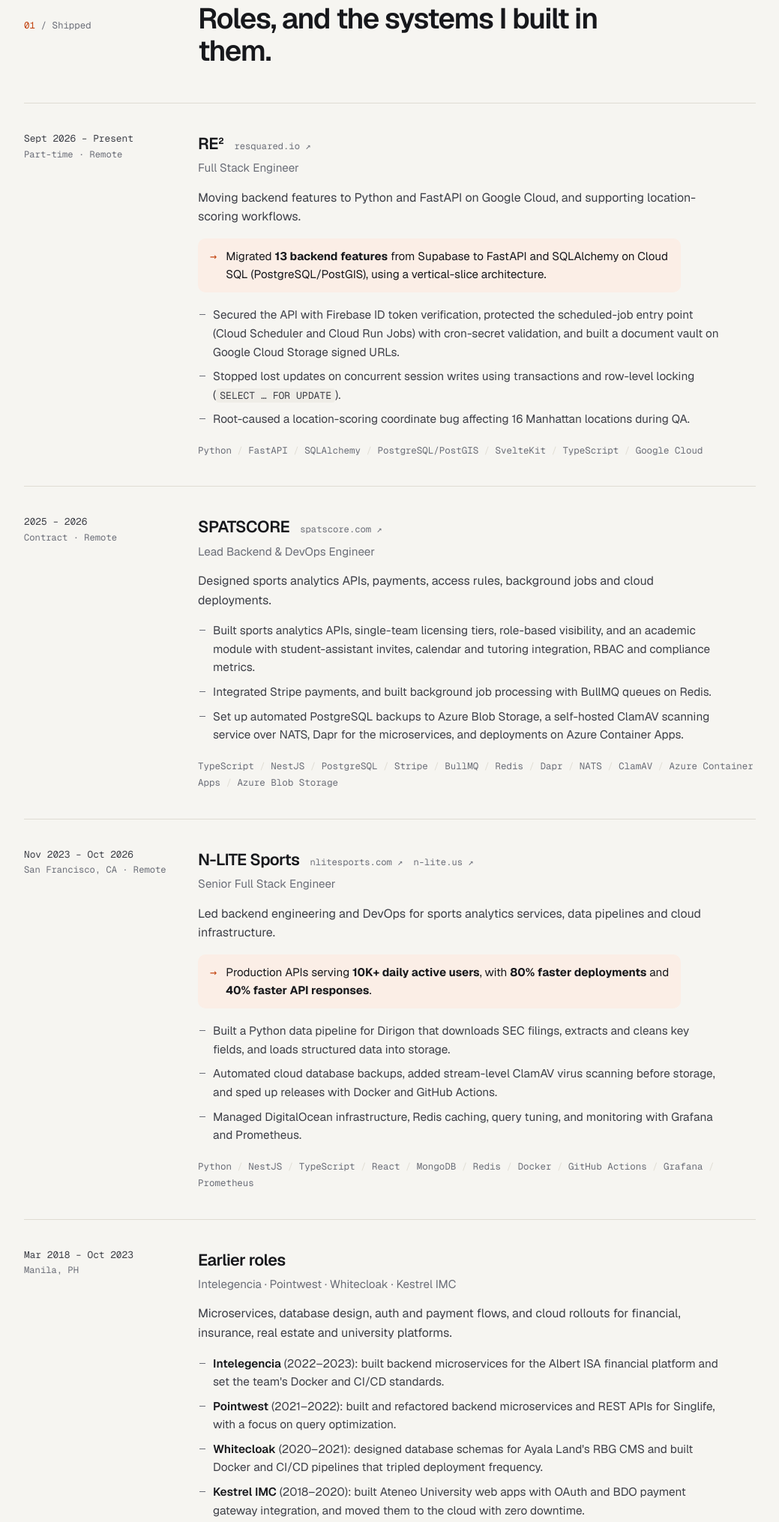
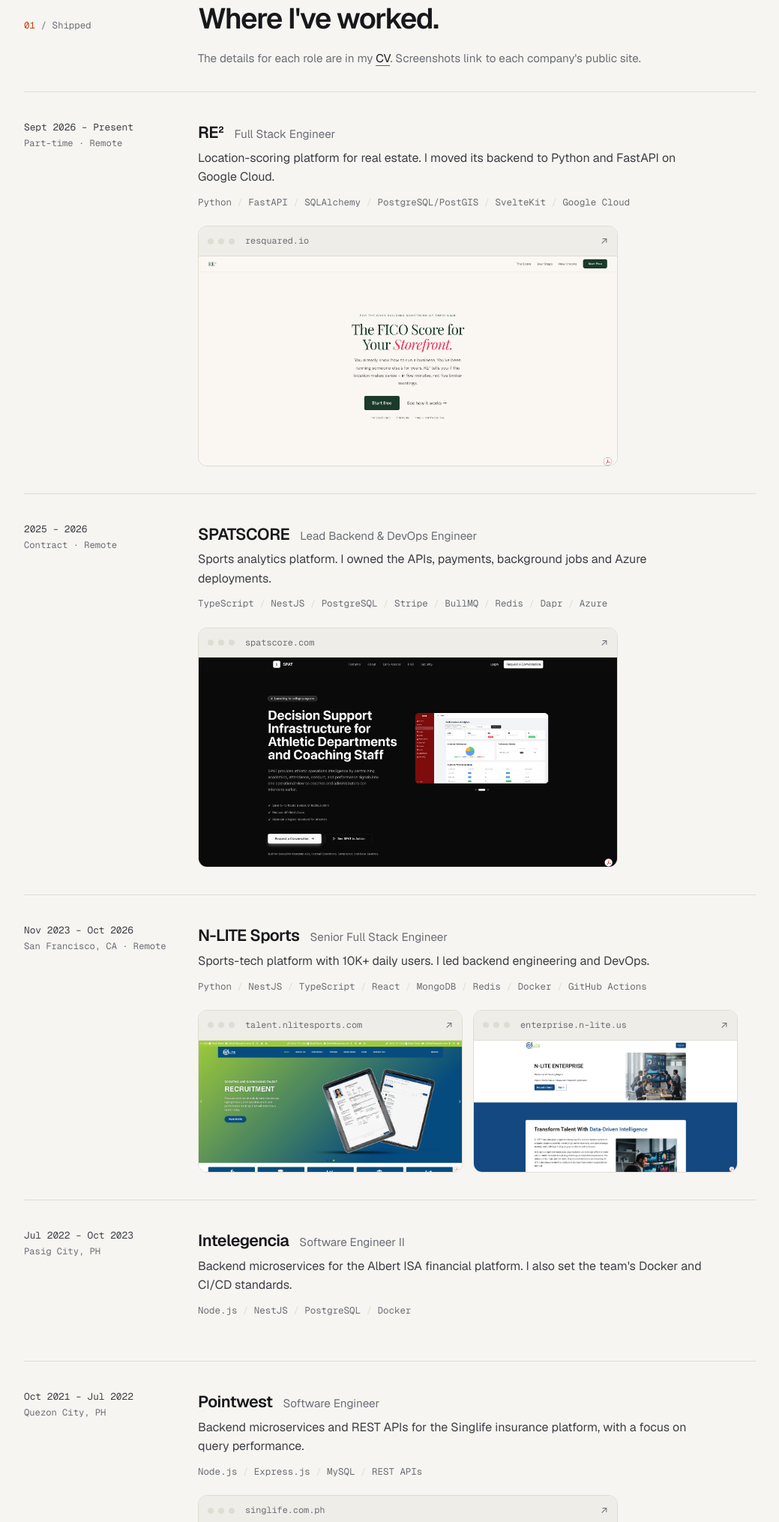
Before and after one commit to ryan-dev28/ryan-dev28.github.io, a plain HTML site: page index.html in a window 1280 px wide. Shown: the part 965-2995 px from the top of the page at 75% size, without its empty margins (120-1159 px from the left). Drawn offline with nearby package versions, Linux system fonts and the light colour scheme; files whose address does not match are found by name.

Commit message:
Refactor job section in index.html
Updated job titles, roles, and project descriptions in the work section. Adjusted layout and styling for better presentation of job information.

```diff
--- a/index.html
+++ b/index.html
@@ -187,6 +187,38 @@
     .steps p { font-size: .92rem; color: var(--muted); }
 
 
+
+    /* ---------- Work screenshots ---------- */
+    .sec-note { color: var(--muted); font-size: .95rem; margin: -28px 0 32px 232px; max-width: 62ch; }
+    .sec-note a { color: var(--ink); text-decoration: none; border-bottom: 1px solid var(--accent); }
+    .job-role-inline { color: var(--muted); font-size: .95rem; }
+    .job .job-sum { margin-bottom: 10px; }
+    .job .tech { margin-bottom: 20px; }
+    .shots { display: grid; gap: 14px; max-width: 720px; }
+    .shots.one { max-width: 560px; }
+    .shots.two { grid-template-columns: 1fr 1fr; }
+    .shots.three { grid-template-columns: repeat(3, 1fr); margin-top: 22px; max-width: none; }
+    .shot.static { cursor: default; }
+    .shot.static:hover { transform: none; box-shadow: none; border-color: var(--rule); }
+    .shot {
+      display: block; text-decoration: none; border: 1px solid var(--rule); border-radius: 12px; overflow: hidden;
+      background: var(--card); transition: transform .2s ease, box-shadow .2s ease, border-color .2s;
+    }
+    .shot:hover { transform: translateY(-3px); border-color: var(--muted); box-shadow: 0 14px 30px -18px rgba(0,0,0,.35); }
+    .shot-bar { display: flex; align-items: center; gap: 6px; padding: 9px 12px; border-bottom: 1px solid var(--rule); background: var(--paper-2); }
+    .shot-bar i { width: 8px; height: 8px; border-radius: 50%; background: var(--rule); }
+    .shot-bar span { font-family: var(--mono); font-size: .74rem; color: var(--muted); margin-left: 8px; flex: 1; }
+    .shot-bar b { font-weight: 400; font-size: .8rem; color: var(--muted); transition: color .15s; }
+    .shot:hover .shot-bar b { color: var(--accent); }
+    .shot-img { position: relative; display: block; aspect-ratio: 2 / 1; background: var(--paper); }
+    .shot-img img { position: absolute; inset: 0; width: 100%; height: 100%; object-fit: cover; object-position: top; }
+    .shot-fallback { position: absolute; inset: 0; display: grid; place-items: center; font-family: var(--mono); font-size: .85rem; color: var(--muted); }
+    .earlier { list-style: none; margin-top: 6px; }
+    .earlier li { display: grid; grid-template-columns: 130px 170px 1fr auto; gap: 12px; padding: 10px 0; border-bottom: 1px dashed var(--rule); font-size: .94rem; color: var(--ink-2); }
+    .earlier li:last-child { border-bottom: none; }
+    .earlier b { color: var(--ink); font-weight: 600; }
+    .earlier em { font-style: normal; font-family: var(--mono); font-size: .78rem; color: var(--muted); padding-top: 2px; }
+
     /* ---------- Quote ---------- */
     .quote { margin: 8px 0 0; padding: 28px 0 8px; display: grid; grid-template-columns: 200px 1fr; gap: 32px; }
     .quote::before { content: "Recommendation"; font-family: var(--mono); font-size: .78rem; color: var(--muted); padding-top: 4px; }
@@ -286,6 +318,12 @@
       .num:nth-child(n+3) { border-top: 1px solid var(--rule); }
       .sec-head, .job, .stack-group, .case, .quote { grid-template-columns: 1fr; gap: 10px; }
       .quote figcaption { grid-column: 1; margin-top: 0; }
+      .sec-note { margin: -28px 0 24px; }
+      .shots.two, .shots.three { grid-template-columns: 1fr; }
+      .earlier li { grid-template-columns: 1fr auto; gap: 2px 12px; }
+      .earlier li span:nth-of-type(1) { grid-column: 1; }
+      .earlier li span:nth-of-type(2) { grid-column: 1; font-size: .85rem; color: var(--muted); }
+      .earlier li em { grid-column: 2; grid-row: 1; }
       .prs div { grid-template-columns: 1fr; gap: 2px; }
       .viz { padding: 14px; }
       .viz.stats { grid-template-columns: 1fr; }
@@ -374,79 +412,110 @@
       <div class="wrap">
         <div class="sec-head">
           <p class="sec-tag"><em>01</em> / Shipped</p>
-          <h2 class="sec-title">Roles, and the systems I built in them.</h2>
+          <h2 class="sec-title">Where I've worked.</h2>
         </div>
+        <p class="sec-note">The details for each role are in my <a href="https://drive.google.com/file/d/1l2D6g-el2LYXSuPrLHIX0RWwlg7WQUzH/view" target="_blank" rel="noreferrer">CV</a>. Screenshots link to each company's public site.</p>
 
         <article class="job">
           <div class="job-when">Sept 2026 – Present<small>Part-time · Remote</small></div>
           <div>
-            <div class="job-title">
-              <h3>RE²</h3>
-              <a href="https://resquared.io/" target="_blank" rel="noreferrer">resquared.io ↗</a>
+            <div class="job-title"><h3>RE²</h3><span class="job-role-inline">Full Stack Engineer</span></div>
+            <p class="job-sum">Location-scoring platform for real estate. I moved its backend to Python and FastAPI on Google Cloud.</p>
+            <p class="tech"><span>Python</span><span>FastAPI</span><span>SQLAlchemy</span><span>PostgreSQL/PostGIS</span><span>SvelteKit</span><span>Google Cloud</span></p>
+            <div class="shots one">
+              <a class="shot" href="https://resquared.io/" target="_blank" rel="noreferrer" aria-label="Open resquared.io">
+                <span class="shot-bar"><i></i><i></i><i></i><span>resquared.io</span><b>↗</b></span>
+                <span class="shot-img"><span class="shot-fallback">resquared.io</span><img src="images/resquared.webp" alt="resquared.io homepage" loading="lazy" onerror="if(!this.dataset.f){this.dataset.f=1;this.src=this.src.replace('.webp','.png')}else{this.remove()}" /></span>
+              </a>
             </div>
-            <p class="job-role">Full Stack Engineer</p>
-            <p class="job-sum">Moving backend features to Python and FastAPI on Google Cloud, and supporting location-scoring workflows.</p>
-            <p class="impact"><span>Migrated <strong>13 backend features</strong> from Supabase to FastAPI and SQLAlchemy on Cloud SQL (PostgreSQL/PostGIS), using a vertical-slice architecture.</span></p>
-            <ul class="points">
-              <li>Secured the API with Firebase ID token verification, protected the scheduled-job entry point (Cloud Scheduler and Cloud Run Jobs) with cron-secret validation, and built a document vault on Google Cloud Storage signed URLs.</li>
-              <li>Stopped lost updates on concurrent session writes using transactions and row-level locking (<code>SELECT … FOR UPDATE</code>).</li>
-              <li>Root-caused a location-scoring coordinate bug affecting 16 Manhattan locations during QA.</li>
-            </ul>
-            <p class="tech"><span>Python</span><span>FastAPI</span><span>SQLAlchemy</span><span>PostgreSQL/PostGIS</span><span>SvelteKit</span><span>TypeScript</span><span>Google Cloud</span></p>
           </div>
         </article>
 
         <article class="job">
           <div class="job-when">2025 – 2026<small>Contract · Remote</small></div>
           <div>
-            <div class="job-title">
-              <h3>SPATSCORE</h3>
-              <a href="https://spatscore.com/" target="_blank" rel="noreferrer">spatscore.com ↗</a>
+            <div class="job-title"><h3>SPATSCORE</h3><span class="job-role-inline">Lead Backend &amp; DevOps Engineer</span></div>
+            <p class="job-sum">Sports analytics platform. I owned the APIs, payments, background jobs and Azure deployments.</p>
+            <p class="tech"><span>TypeScript</span><span>NestJS</span><span>PostgreSQL</span><span>Stripe</span><span>BullMQ</span><span>Redis</span><span>Dapr</span><span>Azure</span></p>
+            <div class="shots one">
+              <a class="shot" href="https://spatscore.com/" target="_blank" rel="noreferrer" aria-label="Open spatscore.com">
+                <span class="shot-bar"><i></i><i></i><i></i><span>spatscore.com</span><b>↗</b></span>
+                <span class="shot-img"><span class="shot-fallback">spatscore.com</span><img src="images/spat.webp" alt="spatscore.com homepage" loading="lazy" onerror="if(!this.dataset.f){this.dataset.f=1;this.src=this.src.replace('.webp','.png')}else{this.remove()}" /></span>
+              </a>
             </div>
-            <p class="job-role">Lead Backend &amp; DevOps Engineer</p>
-            <p class="job-sum">Designed sports analytics APIs, payments, access rules, background jobs and cloud deployments.</p>
-            <ul class="points">
-              <li>Built sports analytics APIs, single-team licensing tiers, role-based visibility, and an academic module with student-assistant invites, calendar and tutoring integration, RBAC and compliance metrics.</li>
-              <li>Integrated Stripe payments, and built background job processing with BullMQ queues on Redis.</li>
-              <li>Set up automated PostgreSQL backups to Azure Blob Storage, a self-hosted ClamAV scanning service over NATS, Dapr for the microservices, and deployments on Azure Container Apps.</li>
-            </ul>
-            <p class="tech"><span>TypeScript</span><span>NestJS</span><span>PostgreSQL</span><span>Stripe</span><span>BullMQ</span><span>Redis</span><span>Dapr</span><span>NATS</span><span>ClamAV</span><span>Azure Container Apps</span><span>Azure Blob Storage</span></p>
           </div>
         </article>
 
         <article class="job">
           <div class="job-when">Nov 2023 – Oct 2026<small>San Francisco, CA · Remote</small></div>
           <div>
-            <div class="job-title">
-              <h3>N-LITE Sports</h3>
-              <a href="https://nlitesports.com/" target="_blank" rel="noreferrer">nlitesports.com ↗</a>
-              <a href="https://n-lite.us/" target="_blank" rel="noreferrer">n-lite.us ↗</a>
+            <div class="job-title"><h3>N-LITE Sports</h3><span class="job-role-inline">Senior Full Stack Engineer</span></div>
+            <p class="job-sum">Sports-tech platform with 10K+ daily users. I led backend engineering and DevOps.</p>
+            <p class="tech"><span>Python</span><span>NestJS</span><span>TypeScript</span><span>React</span><span>MongoDB</span><span>Redis</span><span>Docker</span><span>GitHub Actions</span></p>
+            <div class="shots two">
+              <a class="shot" href="https://talent.nlitesports.com/" target="_blank" rel="noreferrer" aria-label="Open talent.nlitesports.com">
+                <span class="shot-bar"><i></i><i></i><i></i><span>talent.nlitesports.com</span><b>↗</b></span>
+                <span class="shot-img"><span class="shot-fallback">talent.nlitesports.com</span><img src="images/nlite.webp" alt="talent.nlitesports.com homepage" loading="lazy" onerror="if(!this.dataset.f){this.dataset.f=1;this.src=this.src.replace('.webp','.png')}else{this.remove()}" /></span>
+              </a>
+              <a class="shot" href="https://enterprise.n-lite.us/" target="_blank" rel="noreferrer" aria-label="Open enterprise.n-lite.us">
+                <span class="shot-bar"><i></i><i></i><i></i><span>enterprise.n-lite.us</span><b>↗</b></span>
+                <span class="shot-img"><span class="shot-fallback">enterprise.n-lite.us</span><img src="images/enterprise.webp" alt="enterprise.n-lite.us homepage" loading="lazy" onerror="if(!this.dataset.f){this.dataset.f=1;this.src=this.src.replace('.webp','.png')}else{this.remove()}" /></span>
+              </a>
             </div>
-            <p class="job-role">Senior Full Stack Engineer</p>
-            <p class="job-sum">Led backend engineering and DevOps for sports analytics services, data pipelines and cloud infrastructure.</p>
-            <p class="impact"><span>Production APIs serving <strong>10K+ daily active users</strong>, with <strong>80% faster deployments</strong> and <strong>40% faster API responses</strong>.</span></p>
-            <ul class="points">
-              <li>Built a Python data pipeline for Dirigon that downloads SEC filings, extracts and cleans key fields, and loads structured data into storage.</li>
-              <li>Automated cloud database backups, added stream-level ClamAV virus scanning before storage, and sped up releases with Docker and GitHub Actions.</li>
-              <li>Managed DigitalOcean infrastructure, Redis caching, query tuning, and monitoring with Grafana and Prometheus.</li>
-            </ul>
-            <p class="tech"><span>Python</span><span>NestJS</span><span>TypeScript</span><span>React</span><span>MongoDB</span><span>Redis</span><span>Docker</span><span>GitHub Actions</span><span>Grafana</span><span>Prometheus</span></p>
           </div>
         </article>
 
         <article class="job">
-          <div class="job-when">Mar 2018 – Oct 2023<small>Manila, PH</small></div>
+          <div class="job-when">Jul 2022 – Oct 2023<small>Pasig City, PH</small></div>
           <div>
-            <div class="job-title"><h3>Earlier roles</h3></div>
-            <p class="job-role">Intelegencia · Pointwest · Whitecloak · Kestrel IMC</p>
-            <p class="job-sum">Microservices, database design, auth and payment flows, and cloud rollouts for financial, insurance, real estate and university platforms.</p>
-            <ul class="points">
-              <li><strong>Intelegencia</strong> (2022–2023): built backend microservices for the Albert ISA financial platform and set the team's Docker and CI/CD standards.</li>
-              <li><strong>Pointwest</strong> (2021–2022): built and refactored backend microservices and REST APIs for Singlife, with a focus on query optimization.</li>
-              <li><strong>Whitecloak</strong> (2020–2021): designed database schemas for Ayala Land's RBG CMS and built Docker and CI/CD pipelines that tripled deployment frequency.</li>
-              <li><strong>Kestrel IMC</strong> (2018–2020): built Ateneo University web apps with OAuth and BDO payment gateway integration, and moved them to the cloud with zero downtime.</li>
-            </ul>
-            <p class="tech"><span>Node.js</span><span>NestJS</span><span>Express.js</span><span>PostgreSQL</span><span>MySQL</span><span>Docker</span><span>AWS</span></p>
+            <div class="job-title"><h3>Intelegencia</h3><span class="job-role-inline">Software Engineer II</span></div>
+            <p class="job-sum">Backend microservices for the Albert ISA financial platform. I also set the team's Docker and CI/CD standards.</p>
+            <p class="tech"><span>Node.js</span><span>NestJS</span><span>PostgreSQL</span><span>Docker</span></p>
+          </div>
+        </article>
+
+        <article class="job">
+          <div class="job-when">Oct 2021 – Jul 2022<small>Quezon City, PH</small></div>
+          <div>
+            <div class="job-title"><h3>Pointwest</h3><span class="job-role-inline">Software Engineer</span></div>
+            <p class="job-sum">Backend microservices and REST APIs for the Singlife insurance platform, with a focus on query performance.</p>
+            <p class="tech"><span>Node.js</span><span>Express.js</span><span>MySQL</span><span>REST APIs</span></p>
+            <div class="shots one">
+              <a class="shot" href="https://singlife.com.ph/" target="_blank" rel="noreferrer" aria-label="Open singlife.com.ph">
+                <span class="shot-bar"><i></i><i></i><i></i><span>singlife.com.ph</span><b>↗</b></span>
+                <span class="shot-img"><span class="shot-fallback">singlife.com.ph</span><img src="images/singlife.webp" alt="singlife.com.ph homepage" loading="lazy" onerror="if(!this.dataset.f){this.dataset.f=1;this.src=this.src.replace('.webp','.png')}else{this.remove()}" /></span>
+              </a>
+            </div>
+          </div>
+        </article>
+
+        <article class="job">
+          <div class="job-when">Jul 2020 – Oct 2021<small>Pasig City, PH</small></div>
+          <div>
+            <div class="job-title"><h3>Whitecloak</h3><span class="job-role-inline">Backend Developer</span></div>
+            <p class="job-sum">Designed the database schemas for Ayala Land's RBG content management system, and built CI/CD pipelines that tripled deployment frequency.</p>
+            <p class="tech"><span>Node.js</span><span>Express.js</span><span>MySQL</span><span>Docker</span></p>
+            <div class="shots one">
+              <div class="shot static">
+                <span class="shot-bar"><i></i><i></i><i></i><span>Ayala RBG CMS · internal</span></span>
+                <span class="shot-img"><span class="shot-fallback">Ayala RBG CMS</span><img src="images/ayala.webp" alt="Ayala RBG CMS sign-in page" loading="lazy" onerror="if(!this.dataset.f){this.dataset.f=1;this.src=this.src.replace('.webp','.png')}else{this.remove()}" /></span>
+              </div>
+            </div>
+          </div>
+        </article>
+
+        <article class="job">
+          <div class="job-when">Mar 2018 – Jun 2020<small>Pasig City, PH</small></div>
+          <div>
+            <div class="job-title"><h3>Kestrel IMC</h3><span class="job-role-inline">Web Developer</span></div>
+            <p class="job-sum">Web apps for Ateneo University with OAuth and BDO payment gateway integration, and the IMI website. Moved apps to the cloud with zero downtime.</p>
+            <p class="tech"><span>Node.js</span><span>MySQL</span><span>AWS S3</span><span>OAuth</span></p>
+            <div class="shots one">
+              <a class="shot" href="https://www.global-imi.com/" target="_blank" rel="noreferrer" aria-label="Open global-imi.com">
+                <span class="shot-bar"><i></i><i></i><i></i><span>global-imi.com</span><b>↗</b></span>
+                <span class="shot-img"><span class="shot-fallback">global-imi.com</span><img src="images/imi.webp" alt="global-imi.com homepage" loading="lazy" onerror="if(!this.dataset.f){this.dataset.f=1;this.src=this.src.replace('.webp','.png')}else{this.remove()}" /></span>
+              </a>
+            </div>
           </div>
         </article>
       </div>
```
